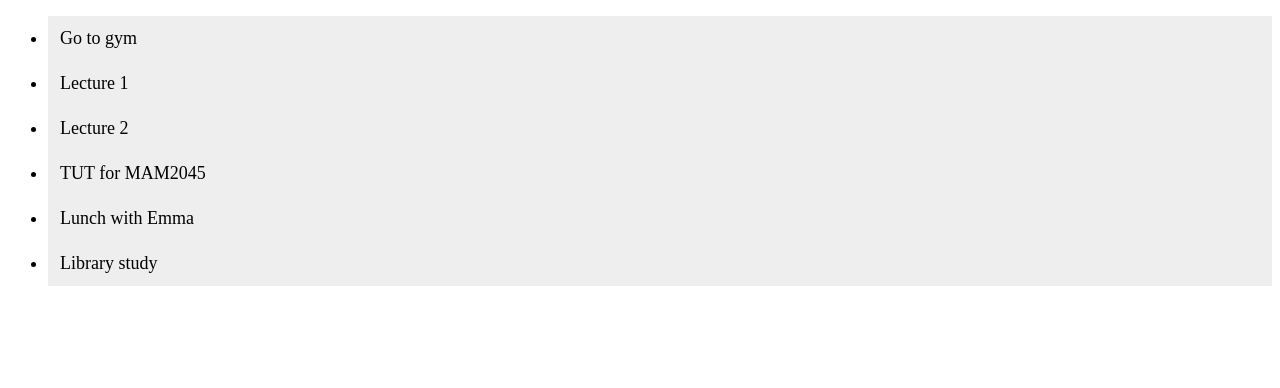
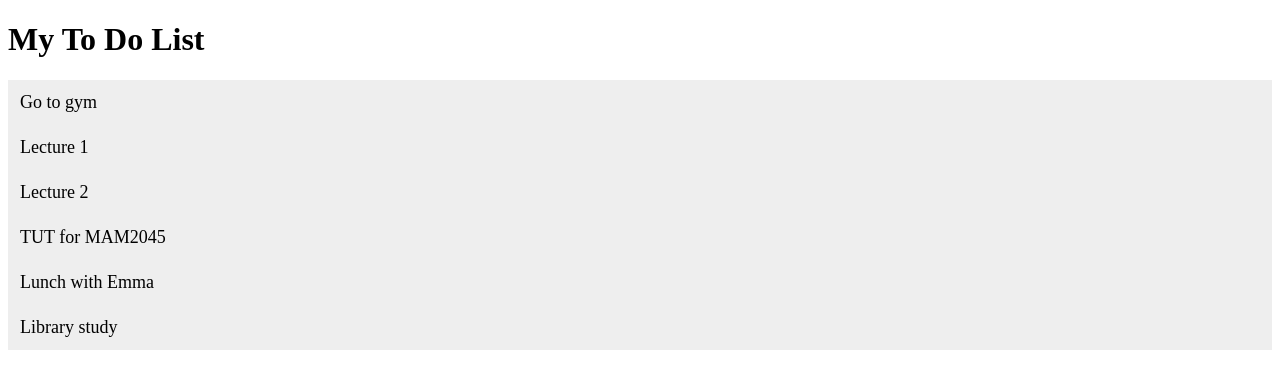
Before and after one commit to Ceejayludick/ToDoApp, a plain HTML site: page index.html in a window 1280 px wide. Drawn offline with Linux system fonts and the light colour scheme.

Commit message:
CSS
initial CSS changes

```diff
--- a/ToDoApp.css
+++ b/ToDoApp.css
@@ -1,3 +1,14 @@
+* {
+    box-sizing: border-box;
+}
+
+ul {
+    margin: 0%;
+    padding: 0%;
+}
+
+
+
 ul li {
     position: relative;
     padding: 12px;
--- a/index.html
+++ b/index.html
@@ -9,6 +9,7 @@
     <script src="/ToDoApp.js"></script>
 </head>
 
+<h1>My To Do List</h1>
 <ul id="myList">
     <li>Go to gym</li>
     <li>Lecture 1</li>
```
